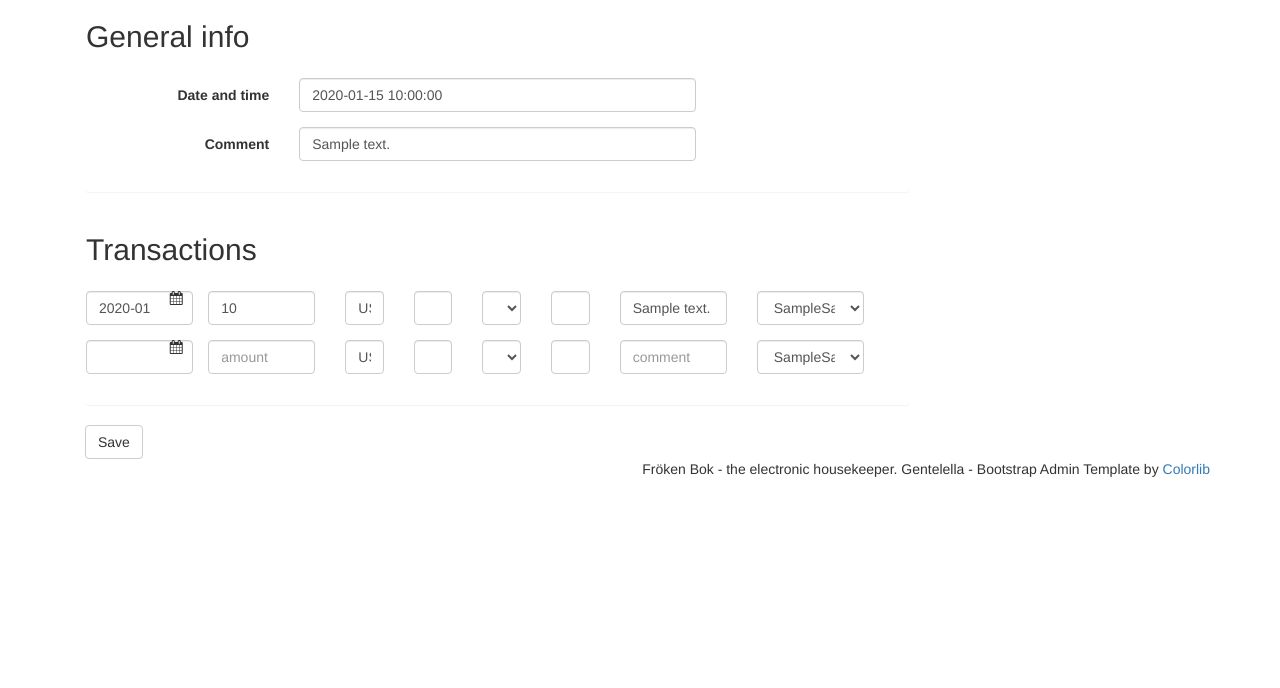
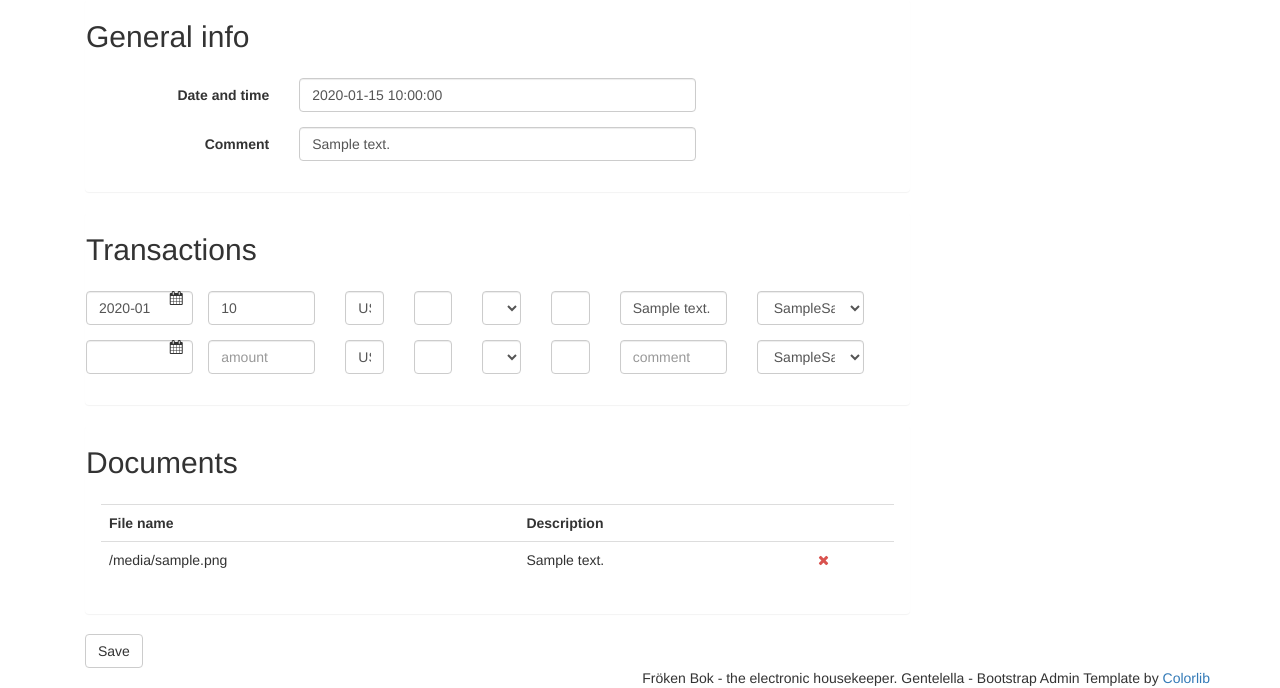
Before and after one commit to frekenbok/frekenbok, a Django app: template accountant/templates/accountant/invoice_create_or_edit.html in a window 1280 px wide. Shown: the part 3157-3845 px from the top of the page. Before the commit the page ends 3634 px from the top, so only its background shows below. Run offline with Django 3.2, Linux system fonts and the light colour scheme; the template is opened without the code that fills it: most values are stand-ins (such as "Sample title", 1, 10 or a date in 2020); some libraries are stand-ins or nearby versions.

Commit message:
some commit for dropzone backend

```diff
--- a/accountant/models.py
+++ b/accountant/models.py
@@ -417,6 +417,7 @@ class Document(models.Model):
     invoice = models.ForeignKey(
         verbose_name=_('invoice'),
         to=Invoice,
+        null=True,
         related_name='documents'
     )
 
--- a/accountant/templates/accountant/invoice_create_or_edit.html
+++ b/accountant/templates/accountant/invoice_create_or_edit.html
@@ -78,6 +78,26 @@
           </select>
         </div>
       </div>
+    </div>
+  </section>
+  <section class="panel">
+    <div class="x_title"><h2>{% trans 'Documents' %}</h2><div class="clearfix"></div></div>
+    <div class="panel-body">
+      <table class="table" id="documents-table">
+        <tr>
+          <th>{% trans 'File name' %}</th>
+          <th>{% trans 'Description' %}</th>
+          <th></th>
+        </tr>
+        {% for document in documents %}
+          <tr>
+            <td>{{ document.file_name }}</td>
+            <td>{{ document.description }}</td>
+            <td><a href="{% url 'accountant:document_delete' %}"><span class="fa fa-close" style="color: #d9534f"></span></a></td>
+          </tr>
+        {% endfor %}
+      </table>
+    <div id="documentDropzone" class="dropzone"></div>
     </div>
   </section>
     <input class="btn btn-default" type="submit" value="{% trans 'Save' %}">
@@ -162,5 +182,7 @@
   if (invoiceTimestamp.val() === '') {
     invoiceTimestamp.val(moment().format('YYYY-MM-DD HH:mm'))
   }
+
+  var documentDropzone = new Dropzone('#documentDropzone', { url: '{% url 'accountant:document_upload' %}'});
 </script>
 {% endblock %}
--- a/accountant/views/account_detail_view.py
+++ b/accountant/views/account_detail_view.py
@@ -28,6 +28,6 @@ class AccountDetailView(LoginRequiredMixin, DetailView):
             Transaction.objects.filter(account=self.object)\
                 .values('unit')\
                 .annotate(quantity=Sum('quantity'))\
-                .filter(unit__isnull=False)\
+                .filter(quantity__isnull=False)\
                 .order_by('quantity')
         return context
--- a/templates/base.html
+++ b/templates/base.html
@@ -17,6 +17,8 @@
     <link href="{% static 'gentelella/vendors/bootstrap-progressbar/css/bootstrap-progressbar-3.3.4.min.css' %}" rel="stylesheet">
     <!-- bootstrap-daterangepicker -->
     <link href="{% static 'gentelella/vendors/bootstrap-daterangepicker/daterangepicker.css' %}" rel="stylesheet">
+    <!-- dropzone -->
+    <link href="{% static 'gentelella/vendors/dropzone/dist/dropzone.css' %}" rel="stylesheet">
 
     <!-- Custom Theme Style -->
     <link href="{% static 'gentelella/build/css/custom.min.css' %}" rel="stylesheet">
--- a/templates/skeleton.html
+++ b/templates/skeleton.html
@@ -321,6 +321,9 @@
 <script src="{% static 'gentelella/vendors/moment/min/moment.min.js' %}"></script>
 <script src="{% static 'gentelella/vendors/bootstrap-daterangepicker/daterangepicker.js' %}"></script>
 
+<!-- dropzone -->
+<script src="{% static 'gentelella/vendors/dropzone/dist/dropzone.js' %}"></script>
+
 <!-- Custom Theme Scripts -->
 <script src="{% static 'gentelella/build/js/custom.min.js' %}"></script>
 
```
Also changed, not shown: accountant/urls.py (+5 -2 lines), accountant/views/invoice_create_or_edit_view.py (+7 -3 lines), accountant/views/misc.py (+8 -0 lines).
